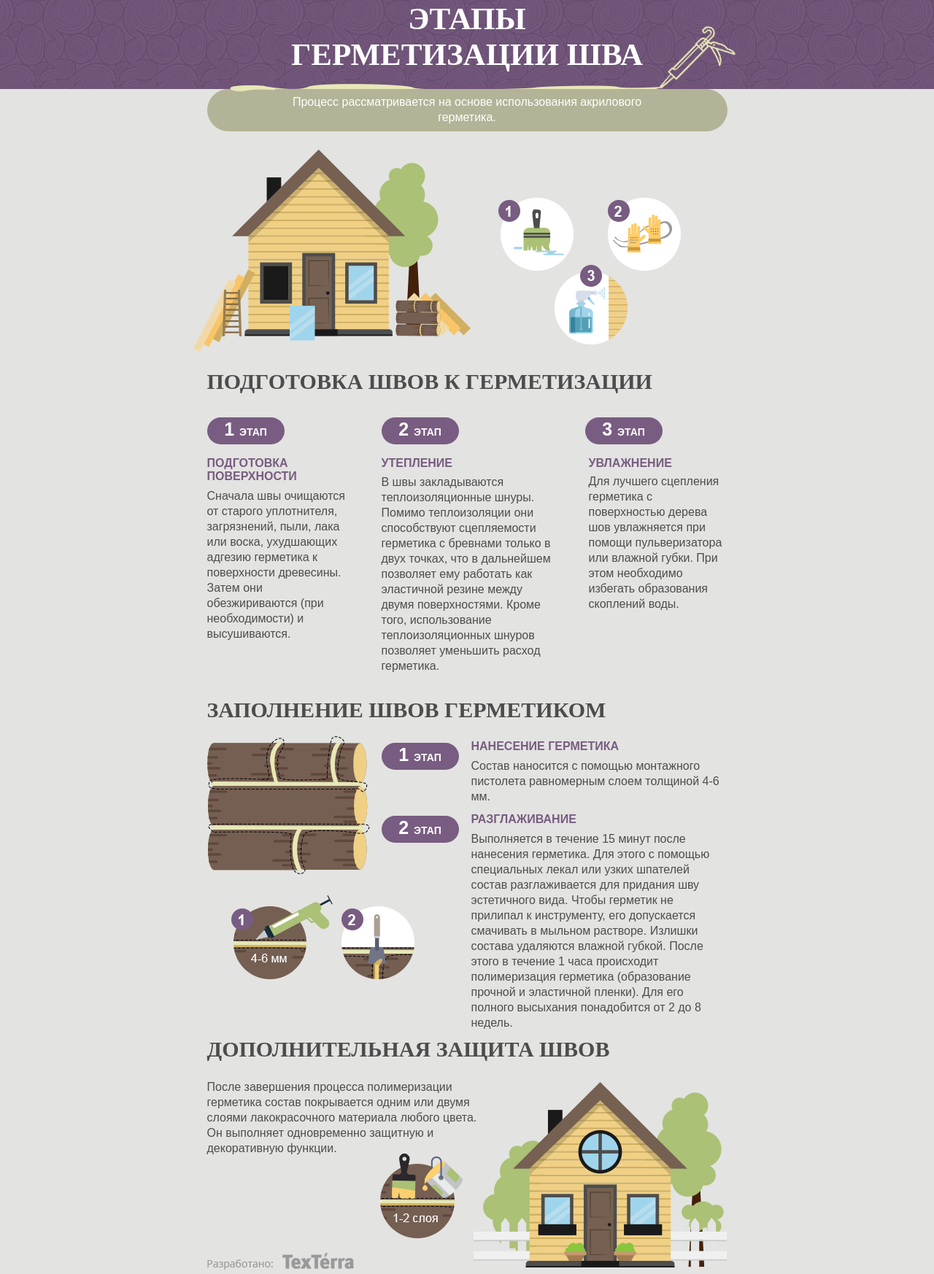
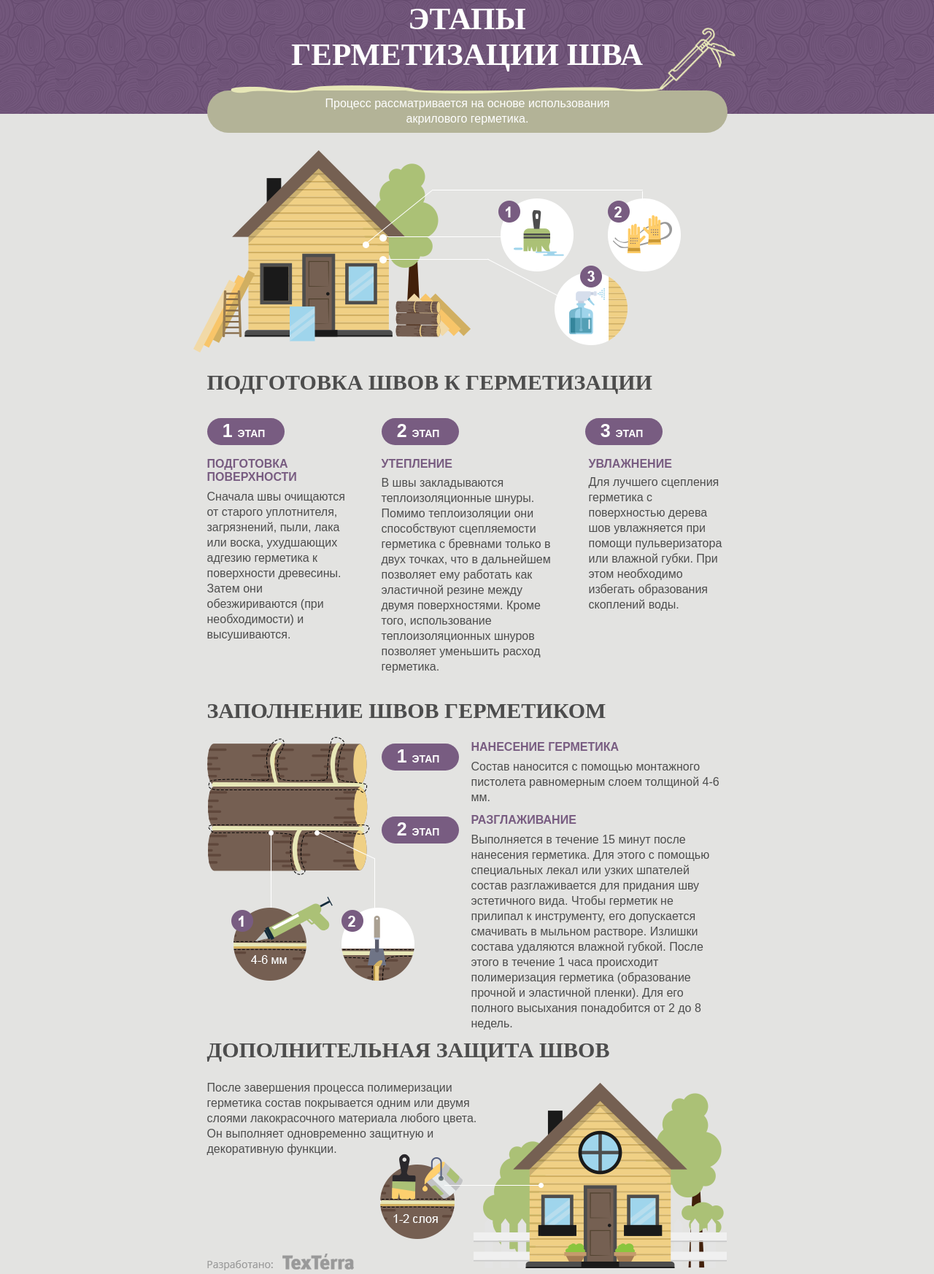
Before and after one commit to Gilef/-, a plain HTML site: page testtask/index.html in a window 1280 px wide. Shown: the part 60-1806 px from the top of the page at 73% size. Drawn offline with Linux system fonts and the light colour scheme.

Commit message:
Add files via upload

```diff
--- a/testtask/css/styles.css
+++ b/testtask/css/styles.css
@@ -12,7 +12,7 @@
     font-style: normal;
 }
 
-/***body***/
+/*********************BODY*****************/
 
 body {
     font-family: "Arial", "Verdana", "sans-serif";
@@ -63,41 +63,45 @@ h3 {
     margin: auto;
     padding: 0 20px;
 }
+
 /***************HEADER*****************/
 
-.header-wrap{
+header {
+    background: url("../img/header-bg.png");
+
+}
+
+.header-wrap {
     min-height: 197px;
-    padding-bottom: 25px;
+    position: relative;
 }
+
 .header-top {
     display: flex;
     flex-wrap: wrap;
     justify-content: center;
     box-sizing: border-box;
-    /* padding: 27px 165px 23px 165px; */
-    min-height: 171px;
-    background: url("../img/header-bg.png");  /*753px 171px*/
+    min-height: 216px;
 }
-.header-bot{
+
+.anchor {
+    width: 0px;
+    margin: auto;
+    position: relative;
+}
+
+.header-bot {
     box-sizing: border-box;
-    padding: 7px 110px;
+    padding: 7px 118px;
     min-height: 58px;
     min-width: 713px;
-    border-radius:45px;
+    border-radius: 45px;
     text-align: center;
     color: #ffffff;
     background-color: #b3b397;
-    position: relative;
-}
-.paint-wrapper{
     position: absolute;
-    z-index: 2;
-    top: 0px;
-    right: 60px;
-    width: 560px;
-    height: 10px;
-    background-color: #b3b397;
-
+    top: -32px;
+    right: -357px;
 }
 
 .header-bot::after {
@@ -111,43 +115,72 @@ h3 {
     background: url(../img/glue-gun.png) no-repeat center center;
 }
 
-.header-bot::before {
-    content: "";
+.slime-container-1 {
+    position: absolute;
+    z-index: 3;
+    top: -7px;
+    right: 88px;
+    width: 593px;
+    height: 12px;
+    background: url(../img/line-cover-1.png) no-repeat;
+}
+
+.slime-container-2 {
     position: absolute;
     z-index: 1;
-    top: -7px;
-    right: 87px;
-    width: 596px;
-    height: 16px;
-    background: url(../img/header-decor.png) no-repeat center center;
+    top: -6px;
+    right: 120px;
+    width: 463px;
+    height: 15px;
+    background: url(../img/line-cover-2.png) no-repeat;
 }
 
-/********************MAIN*******************/
+.paint-wrapper {
+    position: absolute;
+    z-index: 2;
+    top: 0px;
+    right: 60px;
+    width: 560px;
+    height: 10px;
+    background-color: #b3b397;
+}
+
+/****************MAIN*******************/
 
 /*********ILLUSTRATIONS***********/
 
-.illustrations{
+.illustrations {
     box-sizing: border-box;
     display: flex;
     flex-wrap: wrap;
     min-height: 300px;
     position: relative;
+    margin-top: 50px;
 }
 
-.house-picture{
+.illustrations::after {
+    position: absolute;
+    content: "";
+    width: 384px;
+    height: 148px;
+    top: 54px;
+    left: 213px;
+    background: url(../img/upper-lines.png)no-repeat;
+}
+
+.house-picture {
     width: 50%;
 }
 
-.house-picture-wrapper{
+.house-picture-wrapper {
     position: absolute;
-    top: 1;
     left: -19px;
     width: 100%;
     height: 100%;
     background: url(../img/house-1.png) no-repeat;
+}
 
-}
-.stages-picture{
+.stages-picture {
     box-sizing: border-box;
     display: flex;
     flex-wrap: wrap;
@@ -156,7 +189,7 @@ h3 {
     padding-right: 14px;
 }
 
-.stage-item{
+.stage-item {
     height: 106px;
     width: 106px;
     border-radius: 50%;
@@ -165,53 +198,58 @@ h3 {
     margin: 0;
 }
 
-.stages-picture-1{
-     background: url(../img/circle-1.png) no-repeat center center;
-     margin-left: 18px;
-    }
+.stages-picture-1 {
+    background: url(../img/circle-1.png) no-repeat center center;
+    margin-left: 18px;
+}
 
-.stages-picture-2{
+.stages-picture-2 {
     background: url(../img/circle-2.png) no-repeat center center;
     padding-left: 15px;
 }
 
-.stages-picture-3{
+
+.stages-picture-3 {
     background: url(../img/circle-3.png) no-repeat center center;
     margin-top: -46px;
     margin-left: 93px;
 }
+
 /*******FIRST-STAGE**********/
-.stage-1{
+
+.stage-1 {
     display: flex;
     flex-wrap: wrap;
     margin-bottom: 45px;
 }
 
-.stage-1 h2{
+.stage-1 h2 {
     padding: 5px 0;
     margin-top: 8px;
     margin-bottom: 39px;
 }
 
-.stage-1 h3{
+.stage-1 h3 {
     padding: 0;
     padding-top: 5px;
     line-height: normal;
 }
 
-.stage-1 p{
+.stage-1 p {
     margin: 0;
     margin-top: 5px;
     font-weight: 400;
     word-spacing: normal;
     text-align: inherit;
 }
-.steps-conteiner{
+
+.steps-conteiner {
     box-sizing: border-box;
-    padding: 2px;
+    padding: 3px;
+    padding-right: 8px;
     width: 106px;
     height: 37px;
-    border-radius:45px;
+    border-radius: 45px;
     background-color: #785c81;
     color: #ffffff;
     font-family: "Arial", "Verdana", "sans-serif";
@@ -220,154 +258,178 @@ h3 {
     text-align: center;
 }
 
-.stage-1 .steps-conteiner{
+.stage-1 .steps-conteiner {
     margin-bottom: 12px;
 }
-.steps-conteiner span:first-child{
+
+.steps-conteiner span:first-child {
     font-size: 25px;
     line-height: normal;
     padding: 0;
 }
-.steps-conteiner span:last-child{
+
+.steps-conteiner span:last-child {
     font-size: 14px;
     line-height: normal;
     padding: 0;
 }
 
-.first-stage-1{
+.first-stage-1 {
     width: 239px;
 }
 
-.first-stage-1 h3{
+.first-stage-1 h3 {
     max-width: 125px;
 }
-.first-stage-1 p{
+
+.first-stage-1 p {
     max-width: 80%;
     margin-top: 7px;
 }
 
-.first-stage-2{
+.first-stage-2 {
     width: 279px;
 }
 
-.first-stage-2 p{
+.first-stage-2 p {
     max-width: 84%;
     margin-top: 6px;
 }
 
-.first-stage-3 :not(.steps-conteiner){
+.first-stage-3 :not(.steps-conteiner) {
     width: 195px;
     padding-left: 5px;
     box-sizing: border-box;
 }
 
 /*******SECOND-STAGE**********/
-.stage-2{
+.stage-2 {
     display: flex;
     flex-wrap: wrap;
     min-height: 465px;
 }
 
-.stage-2 h2{
+.stage-2 h2 {
     padding: 0;
     margin-bottom: 10px;
 }
 
-.second-stage-left{
+.second-stage-left {
     width: 239px;
     min-height: 190px;
     background: url(../img/logs.png) no-repeat;
+    position: relative;
 }
 
-.pictures-container{
-    position: relative;
-    /* width: 100%;
-    height: 100px;
-    padding-top: 209px; */
+.second-stage-left::after {
+    content: "";
+    position: absolute;
+    bottom: 185px;
+    left: 84px;
+    width: 147px;
+    height: 111px;
+    background: url(../img/mid-lines.png) no-repeat;
 }
 
-.pictures-container::after{
+.pictures-container {
+    position: relative;
+}
+
+.pictures-container::after {
     content: "";
     position: absolute;
-    bottom:-333px;
+    bottom: -334px;
     left: 184px;
     width: 100px;
     height: 100px;
     background: url(../img/second-circle-2.png) no-repeat center center;
 }
 
-.pictures-container::before{
+.pictures-container::before {
     content: "";
     position: absolute;
-    bottom:-333px;
+    bottom: -334px;
     left: 10px;
     width: 185px;
     height: 115px;
     background: url(../img/second-circle-1.png) no-repeat center center;
 }
 
-.second-stage-right{
+.second-stage-right {
     width: 474px;
 }
 
-.second-stage-1, .second-stage-2{
+.second-stage-1,
+.second-stage-2 {
     display: flex;
     flex-wrap: wrap;
 }
 
-.second-stage-1{
+.second-stage-1 {
     margin-top: 9px;
     min-height: 100px;
 }
 
-.de-wrapper{
+.de-wrapper {
     padding-left: 17px;
 }
 
-
-.de-wrapper p{
+.de-wrapper p {
     display: block;
     max-width: 341px;
     margin: 0;
 }
 
-.second-stage-1 p{
+.second-stage-1 p {
     margin-top: 11px;
 }
 
-
-.second-stage-2 p{
+.second-stage-2 p {
     margin-top: 11px;
 }
-    /*******THIRD-STAGE**********/
 
-.stage-3{
+/*******THIRD-STAGE**********/
+
+.stage-3 {
     display: flex;
     flex-wrap: wrap;
     flex-direction: column;
     min-height: 312px;
     background: url(../img/house-finished.png) no-repeat 365px 50px;
+    position: relative;
 }
 
-.stage-3 h2{
+.stage-3::before {
+    content: "";
+    position: absolute;
+    bottom: 118px;
+    left: 325px;
+    width: 136px;
+    height: 7px;
+    background: url(../img/bot-lines.png) no-repeat;
+}
+
+.stage-3 h2 {
     padding-bottom: 20px;
 }
-.stage-3 p{
+
+.stage-3 p {
     max-width: 370px;
     margin-bottom: 0;
 }
 
-.stage-3 div{
+.stage-3 div {
     padding-top: 10px;
 }
 
-.logo{
+.logo {
     padding-left: 9px;
     padding-bottom: 1px;
 }
-.picture-container{
-    width:113px ;
-    height:117px ;
+
+.picture-container {
+    width: 113px;
+    height: 117px;
     background: url(../img/third-circle.png) no-repeat;
     margin-left: 237px;
     margin-top: -4px;
--- a/testtask/index.html
+++ b/testtask/index.html
@@ -3,9 +3,9 @@
 
 <head>
   <meta charset="utf-8">
-  <title>infografic</title>
+  <title>Инфографика</title>
   <link href="css/normalize.css" rel="stylesheet">
-  <link href="css/styles.css" rel="stylesheet">
+  <link href="css/styles.min.css" rel="stylesheet">
 </head>
 
 <body>
@@ -17,15 +17,18 @@
           герметизации шва
         </h1>
       </div>
+      <div class="anchor">
       <div class="header-bot wrap">
-        <div class="paint-wrapper">
-        </div>
+        <div class="slime-container-1"></div>
+        <div class="slime-container-2"></div>
+        <div class="paint-wrapper"></div>
         <span>
           Процесс рассматривается на основе использования
           акрилового герметика.
         </span>
       </div>
     </div>
+      </div>
   </header>
   <main class="wrap">
     <section class="illustrations">
```
Also changed, not shown: testtask/css/styles.min.css (added), testtask/img/bot-lines.png (added), testtask/img/line-cover-1.png (added), testtask/img/line-cover-2.png (added), testtask/img/mid-lines.png (added), testtask/img/upper-lines.png (added).
